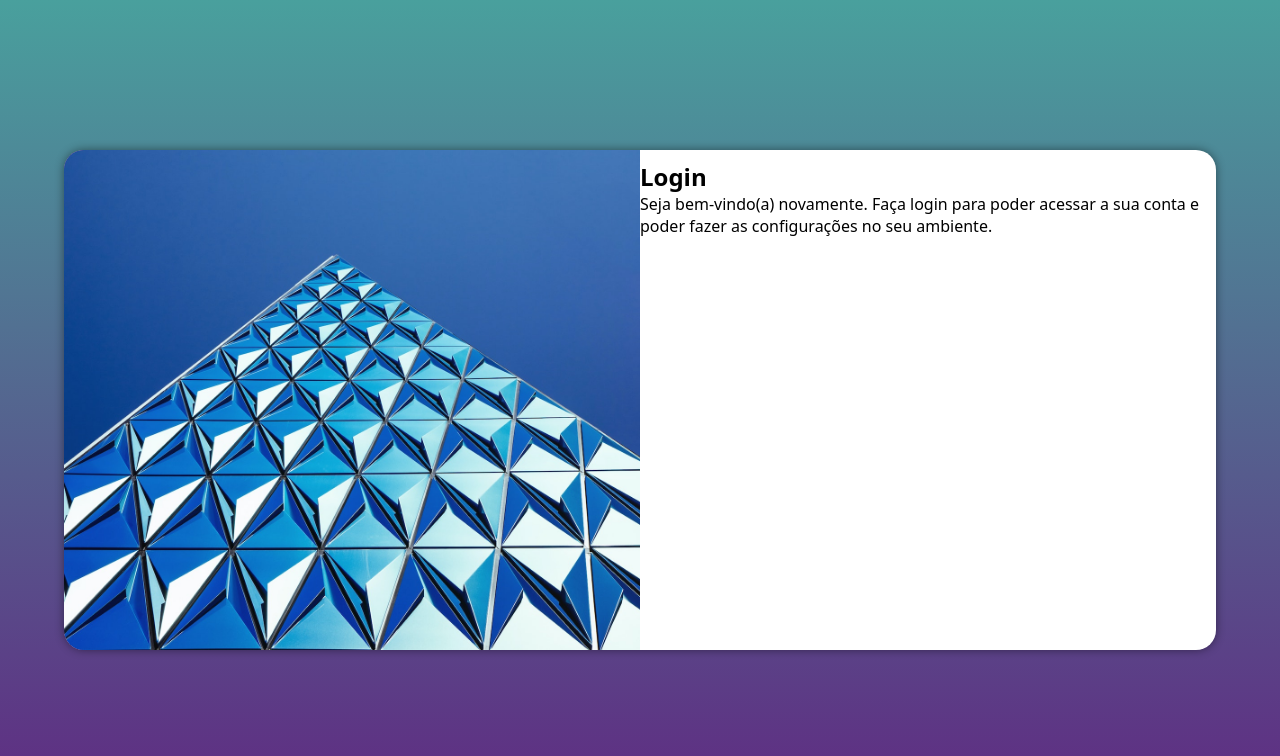
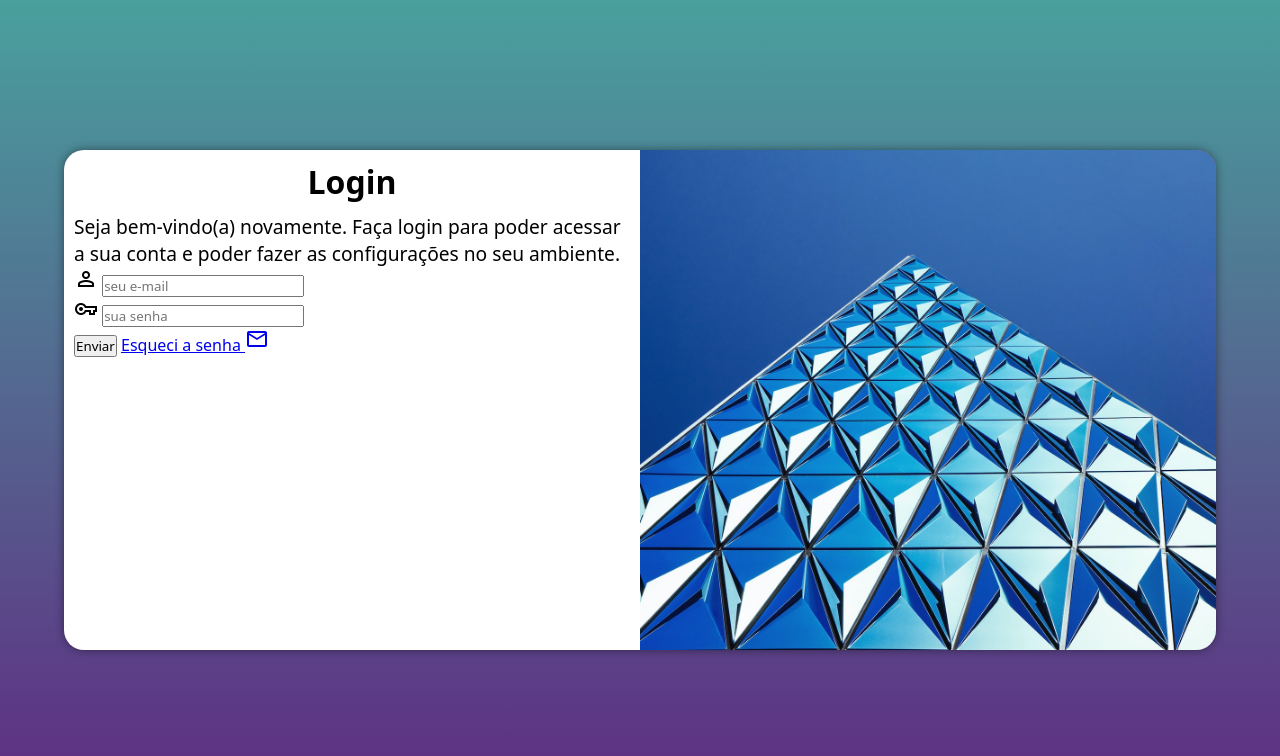
Before and after one commit to GeorgeWinston/projeto-login, a plain HTML site: page index.html in a window 1280 px wide. Drawn offline with nearby package versions, Linux system fonts and the light colour scheme.

Commit message:
Adicionei o formulário

```diff
--- a/estilos/media-query.css
+++ b/estilos/media-query.css
@@ -37,12 +37,18 @@
         width: 90%;
     }
     section#login > div#imagem{
-        float: left;
+        float: right;
         width: 50%;
         height: 100%;
     }
     section#login > div#formulario {
-        left: right;
-        /* width: 50%; _Comentei pois com ele o texto não aparecia*/
+        float: left;
+        width: 50%;
     }
+    div#formulario > h1 {
+        font-size: 2em;
+    }
+    div#formulario > p {
+        font-size: 1.2em;
+      }
 }
--- a/estilos/style.css
+++ b/estilos/style.css
@@ -64,3 +64,10 @@ Lilás: #5f2c82
     display: block;
     padding: 10px;
  }
+ div#formulario > h1 {
+   text-align: center;
+   margin-bottom: 10px;
+ }
+ div#formulario > p {
+   font-size: 0.8em;
+ }
--- a/index.html
+++ b/index.html
@@ -6,19 +6,34 @@
     <meta name="viewport" content="width=device-width, initial-scale=1.0">
     <link rel="stylesheet" href="estilos/style.css">
     <link rel="stylesheet" href="estilos/media-query.css">
+    <!-- Link para os símbolo -->
+    <link href="https://fonts.googleapis.com/css2?family=Material+Symbols+Outlined" rel="stylesheet" />
     <title>Projeto Login</title>
 </head>
     <body>
         <main>
             <section id="login">
                 <div id="imagem">
-                    <!-- Aqui vai a imagem nas CSS -->
+                    <!-- Aqui vai a imagem, que foi adcionada pelas CSS -->
                 </div>
                 <div id="formulario">
                     <h1>Login</h1>
                     <p>Seja bem-vindo(a) novamente. Faça login para poder acessar a sua conta e poder fazer as configurações no seu ambiente.</p>
-                    <form action="login.php" method="post">
-
+                    <form action="login.php" method="post" autocomplete="on">
+                        <div class="campo">
+                            <!-- Cria o símbolo na frenta do imput -->
+                            <span class="material-symbols-outlined">person</span>
+                            <input type="email" name="login" id="ilogin" placeholder="seu e-mail" autocomplete="email" required maxlength="30">
+                            <label for="ilogin"></label>
+                        </div>
+                        <div class="campo">
+                            <!-- Cria o símbolo na frenta do imput -->
+                            <span class="material-symbols-outlined">vpn_key</span>
+                            <input type="password" name="senha" id="isenha" placeholder="sua senha" autocomplete="current-password" required minlength="8" maxlength="20">
+                            <label for="isenha"></label>
+                        </div>
+                        <input type="submit" value="Enviar">
+                        <a href="esqueci.php">Esqueci a senha <span class="material-symbols-outlined">mail</span></a>
                     </form>
                 </div>
             </section>
```
